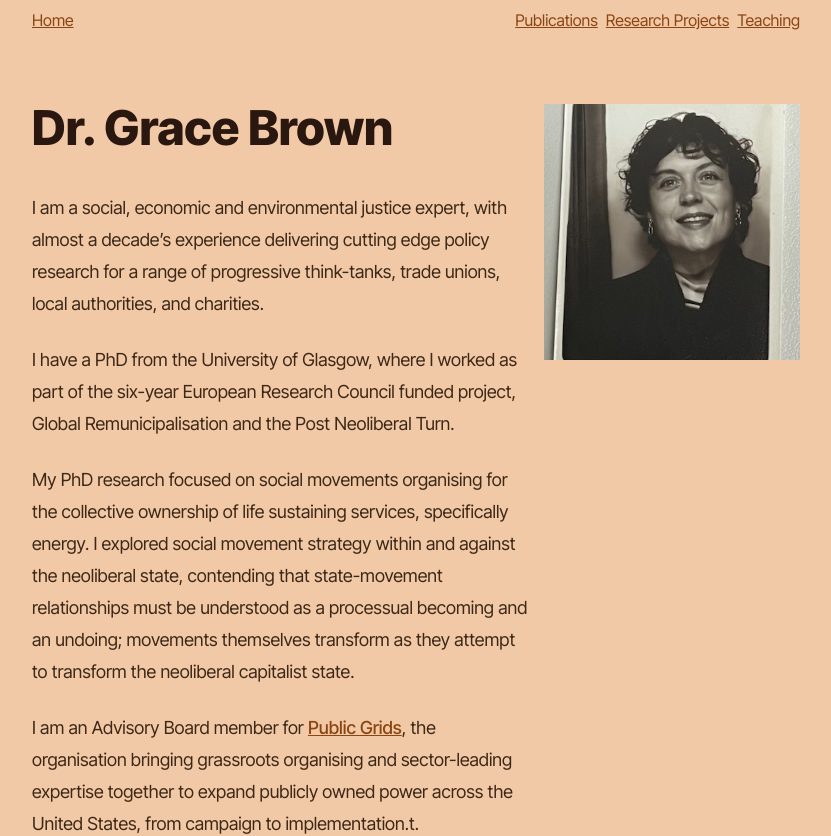
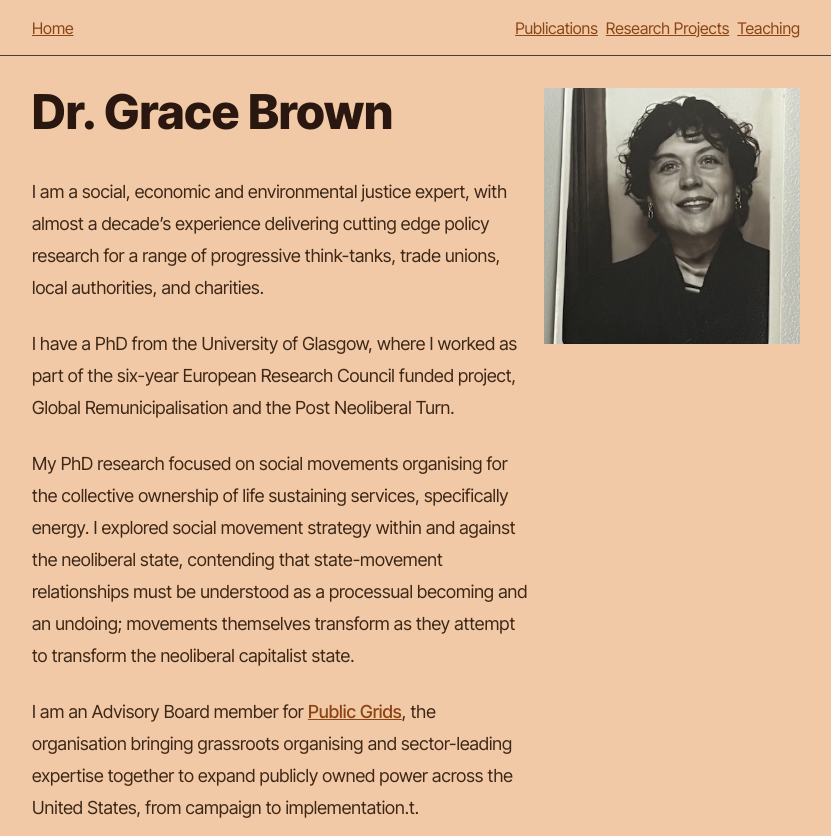
Before and after one commit to transientpeach/grace-brown, a Next.js app: page / in a window 1280 px wide. Shown: the top 836 px of the page, without its empty margins (224-1055 px from the left). Built offline with nearby package versions, Linux system fonts and the light colour scheme.

Commit message:
pass nav items down props, add new components to header, use context for overlay state

```diff
--- a/src/app/layout.tsx
+++ b/src/app/layout.tsx
@@ -1,7 +1,11 @@
 import type { Metadata } from "next";
 import { Rubik, Inter_Tight } from "next/font/google";
+import { OverlayProvider } from "@/context/OverlayContext";
+import { getContentFileNameList } from "@/utils/getContentFileNameList";
+import { Header, Footer, MainContent } from "@/components";
 import "./globals.css";
-import { Header, Footer } from "@/components";
+
+const contentFileNameList = getContentFileNameList();
 
 const interTight = Inter_Tight({
   variable: "--font-inter-tight",
@@ -18,20 +22,32 @@ export const metadata: Metadata = {
   description: "researcher and educator",
 };
 
-const RootLayout = ({
+const RootLayout = async ({
   children,
 }: Readonly<{
   children: React.ReactNode;
 }>) => {
+  const navItemList: {
+    slug: string;
+    title: string;
+  }[] = await Promise.all(
+    contentFileNameList.map(async (fileName) => {
+      const slug = fileName.replace(".mdx", "");
+      const page = await import(`@/content/main/${fileName}`);
+      const title = page.metadata?.title ?? slug;
+      return { slug, title };
+    })
+  );
+
   return (
     <html lang="en">
       <body className={`${interTight.variable} ${rubik.variable} antialiased`}>
         <div className="flex flex-col min-h-screen items-center w-full bg-negroni font-sans dark:bg-orange-950 ">
-          <Header />
-          <main className="w-full max-w-4xl py-16 px-16 prose prose-peach dark:prose-invert md:prose-lg">
-            {children}
-          </main>
-          <Footer />
+          <OverlayProvider>
+            <Header navItemList={navItemList} />
+            <MainContent>{children}</MainContent>
+            <Footer />
+          </OverlayProvider>
         </div>
       </body>
     </html>
--- a/src/components/Header.tsx
+++ b/src/components/Header.tsx
@@ -1,10 +1,17 @@
-import { Navigation } from "@/components";
+import { Navigation, MenuOverlay, MenuToggle } from "@/components";
 
-export const Header = () => {
+export const Header = ({
+  navItemList,
+}: {
+  navItemList: { slug: string; title: string }[];
+}) => {
   return (
-    <header className="w-full flex items-center justify-center">
-      <div className="w-full flex max-w-4xl px-16 ">
-        <Navigation />
+    <header className="w-full flex items-center justify-center min-h-14 border-b-neutral-700 dark:border-b-neutral-50 border-b">
+      <div className="w-full flex max-w-4xl px-4 md:px-16 ">
+        <MenuToggle />
+        <MenuOverlay>
+          <Navigation navItemList={navItemList} />
+        </MenuOverlay>
       </div>
     </header>
   );
--- a/src/components/Navigation.tsx
+++ b/src/components/Navigation.tsx
@@ -1,29 +1,35 @@
+"use client";
+import { useOverlay, OVERLAY_TYPES } from "@/context/OverlayContext";
+import { useMediaQuery } from "@/hooks/useMediaQuery";
 import { CustomLink } from "@/components";
-import { metadata as homeMetadata } from "@/content/home.mdx";
-import { getContentFileNameList } from "@/utils/getContentFileNameList";
 
-const contentFileNameList = getContentFileNameList();
-
-export const Navigation = async () => {
-  const navItemsList = await Promise.all(
-    contentFileNameList.map(async (fileName) => {
-      const slug = fileName.replace(".mdx", "");
-      const page = await import(`@/content/main/${fileName}`);
-      const title = page.metadata?.title ?? slug;
-      return { slug, title };
-    })
-  );
+export const Navigation = ({
+  navItemList,
+}: {
+  navItemList: { slug: string; title: string }[];
+}) => {
+  const { isOpen, closeOverlay } = useOverlay();
+  const isMobile = useMediaQuery("(max-width: 767px)");
+  const navLinksAreClickable =
+    !isMobile || isOpen(OVERLAY_TYPES.NAVIGATION_MENU);
 
   return (
-    <nav className="w-full py-2">
-      <ul className="w-full flex gap-2">
+    <nav
+      inert={navLinksAreClickable ? undefined : !navLinksAreClickable}
+      className="w-auto m-4 md:py-2 md:m-0 md:w-fill"
+    >
+      <ul className="w-full flex gap-2 flex-col md:flex-row">
         <li className="mr-auto">
-          <CustomLink href="/">{homeMetadata.title}</CustomLink>
+          <CustomLink href="/" onClick={closeOverlay}>
+            Home
+          </CustomLink>
         </li>
-        {navItemsList.map(({ slug, title }) => {
+        {navItemList.map(({ slug, title }) => {
           return (
             <li key={slug}>
-              <CustomLink href={`/${slug}`}>{title}</CustomLink>
+              <CustomLink href={`/${slug}`} onClick={closeOverlay}>
+                {title}
+              </CustomLink>
             </li>
           );
         })}
```
